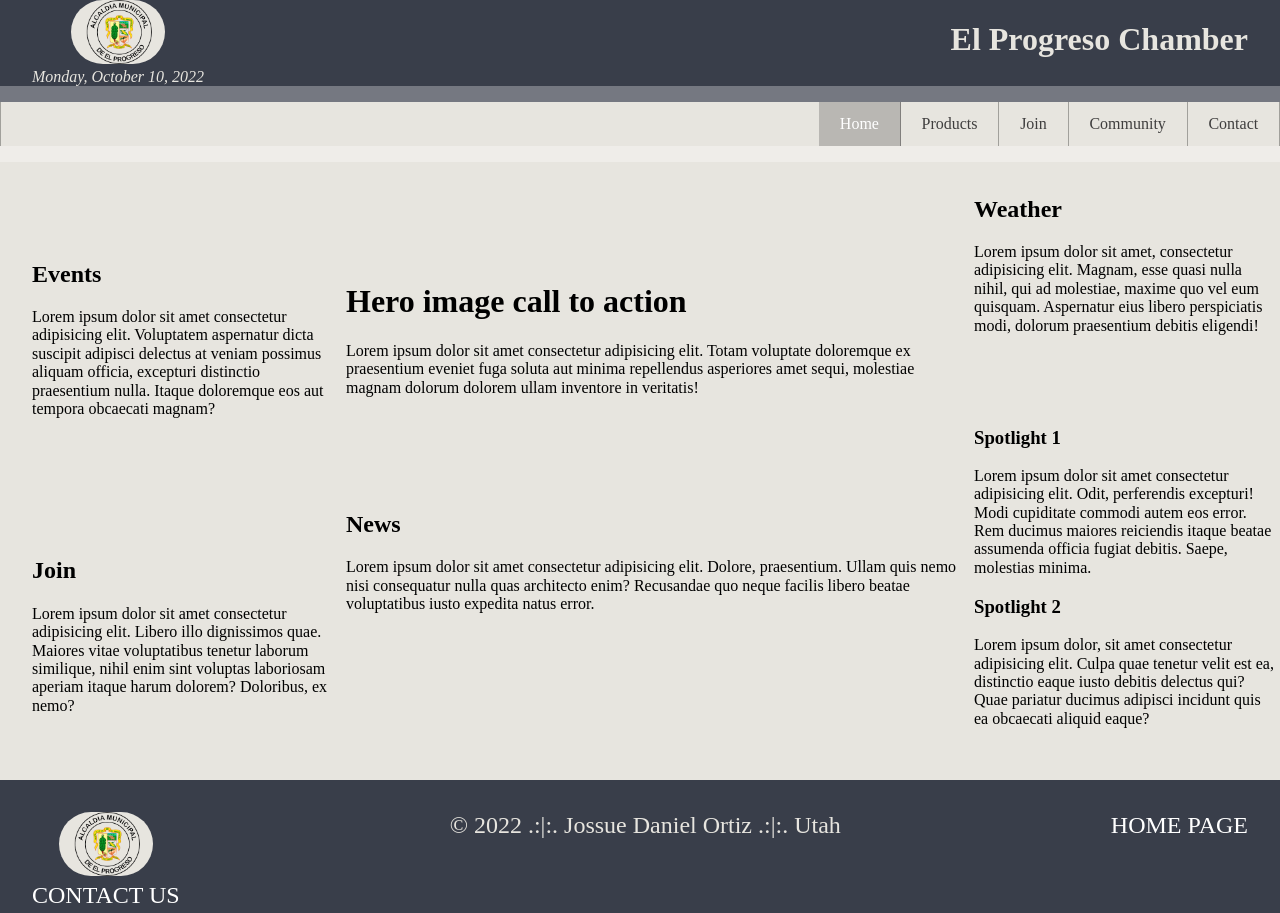
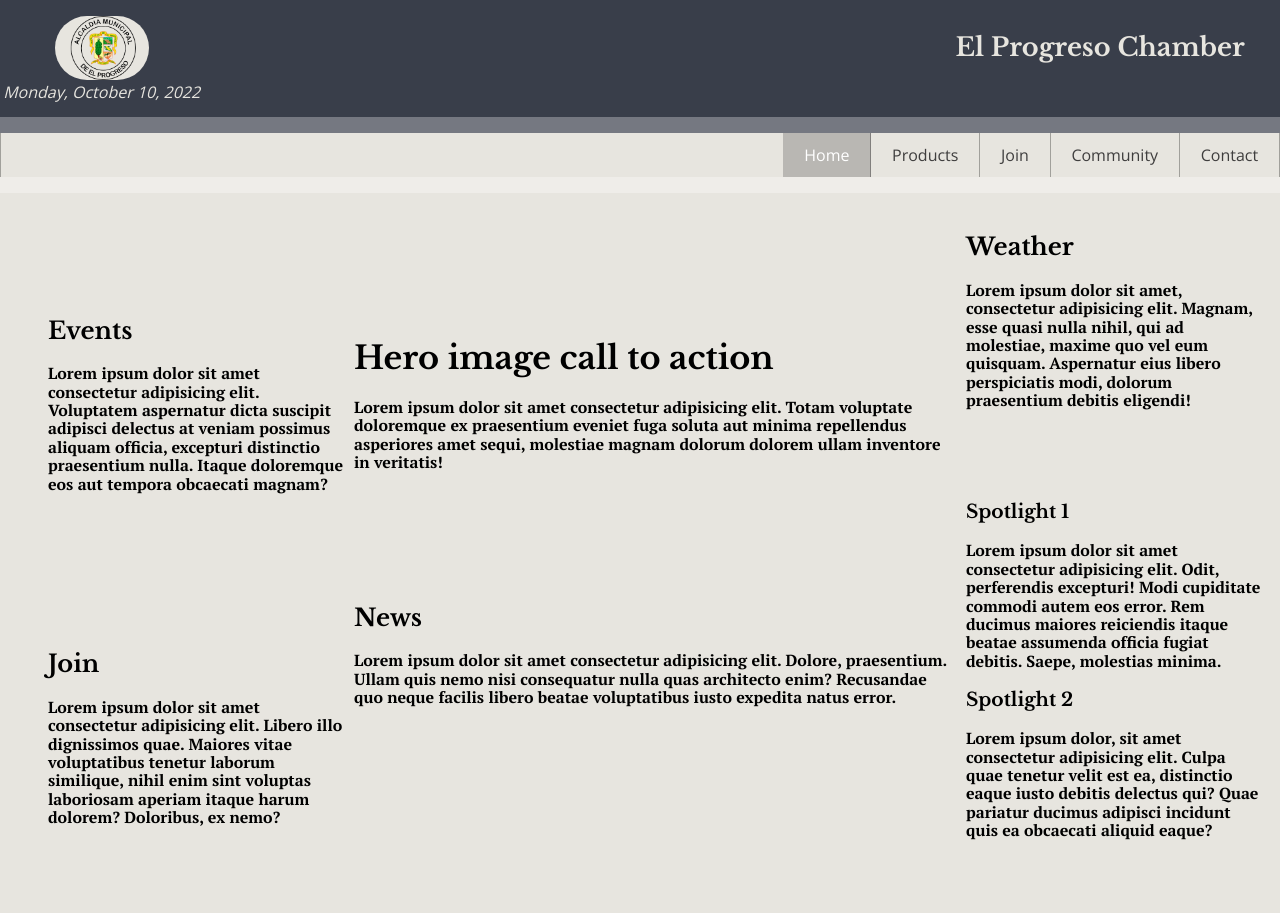
Before and after one commit to joshudo/wdd230, a plain HTML site: page chamber/index.html in a window 1280 px wide. Shown: the top 913 px of the page. Drawn offline with nearby package versions, Linux system fonts and the light colour scheme.

Commit message:
updating size

```diff
--- a/chamber/index.html
+++ b/chamber/index.html
@@ -9,6 +9,9 @@
     <link rel="stylesheet" href="styles/medium.css">
     <link rel="stylesheet" href="styles/large.css">
     <link href="https://cdn.jsdelivr.net/npm/remixicon@2.5.0/fonts/remixicon.css" rel="stylesheet">
+    <link rel="preconnect" href="https://fonts.googleapis.com">
+    <link rel="preconnect" href="https://fonts.gstatic.com" crossorigin>
+    <link href="https://fonts.googleapis.com/css2?family=Libre+Baskerville:wght@700&family=Open+Sans&family=PT+Serif:wght@700&display=swap" rel="stylesheet">
     <title>El Progreso Chambers</title>
 </head>
 <body>
@@ -22,7 +25,7 @@
 
     </header>
     <nav>
-        <button id="burgerBtn"><span><i class="ri-menu-fold-line"></i></span><span><i class="ri-menu-unfold-line"></i></span></button>
+        <button id="burgerBtn"><span><i class="ri-menu-unfold-line"></i></span><span><i class="ri-menu-fold-line"></i></span></button>
         <ul id="navList">
             <li class="active"><a href="#">Home</a></li>
             <li><a href="#">Products</a></li>
--- a/chamber/styles/base.css
+++ b/chamber/styles/base.css
@@ -4,6 +4,19 @@
     --border: 1rem solid rgba(255,255,255,.3);
     --content: #e7e5df;
 }
+
+h1, h2, h3 {
+    font-family: 'Libre Baskerville', serif;
+}
+
+header, nav, footer {
+    font-family: 'Open Sans', sans-serif;
+}
+
+p {
+    font-family: 'PT Serif', serif;
+}
+
 
 body {
     background-color: var(--bg);
@@ -14,7 +27,8 @@ header {
     display: flex;
     justify-content: space-between;
     border-bottom: var(--border);
-    padding: 0 2rem;
+    padding: 1rem 0.2rem;
+    font-size: .8rem;
 }
 
 header img {
@@ -25,6 +39,11 @@ header img {
 
 header #image-date {
     font-size: .8rem;
+    text-align: center;
+}
+
+header h1 {
+    max-width: 9rem;
     text-align: center;
 }
 
@@ -85,7 +104,7 @@ nav ul.open { display: block;}
 #burgerBtn.open span:nth-child(2) {display: block;}
 
 main {
-
+    padding: 2rem;
     background-color: var(--content);
 }
 
--- a/chamber/styles/large.css
+++ b/chamber/styles/large.css
@@ -17,6 +17,7 @@
     .main {
         display: grid;
         align-items: center;
+        padding: 3rem;
         grid-template-columns: repeat(4, 25%);
         grid-template-rows: repeat(4, 25%);
         grid-gap: 10px;
--- a/chamber/styles/medium.css
+++ b/chamber/styles/medium.css
@@ -6,6 +6,11 @@
 }
 
 @media only screen and (min-width: 35rem) {
+    header h1 {
+        max-width: fit-content;
+        padding-right: 2rem;
+    }
+
     nav button {
         display: none;
     }
@@ -27,7 +32,7 @@
         grid-template-columns: 50% 50%;
         grid-template-rows: repeat(6, 20%);
         grid-gap: 20px;
-        padding: 2rem;
+        padding: 7%;
 
     }
 
```
